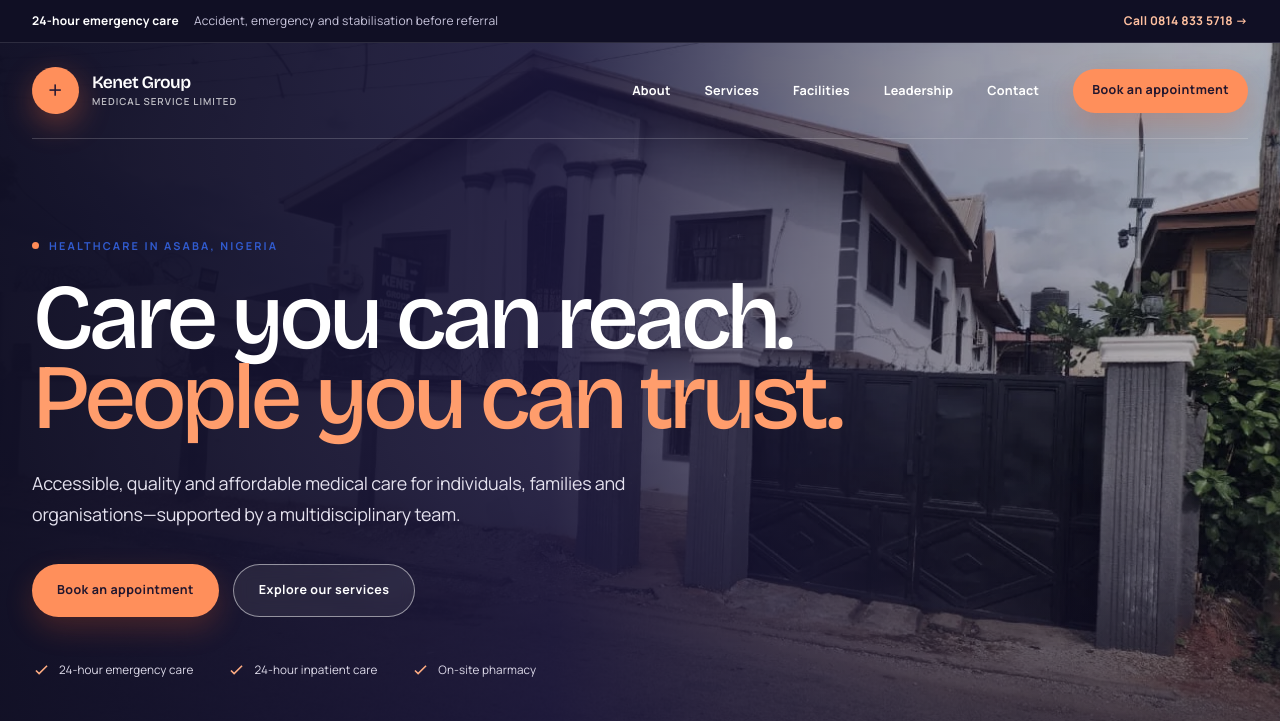
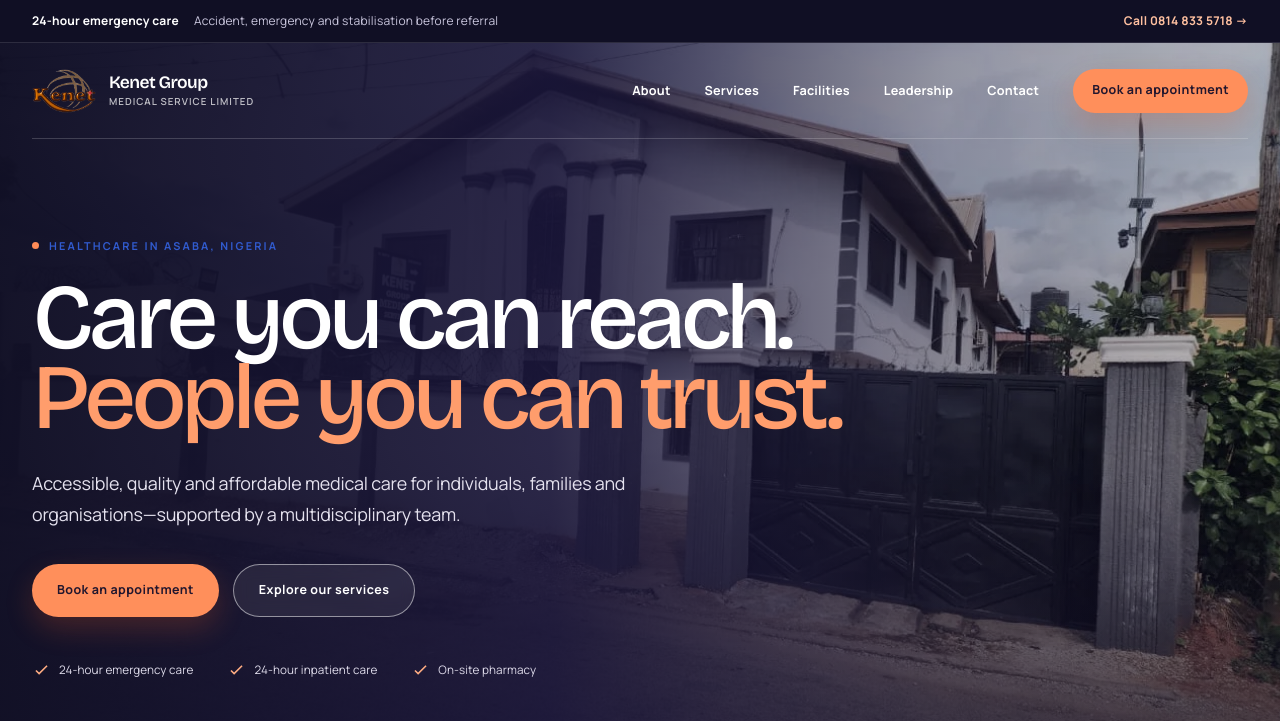
Before and after one commit to enicrowndav/enicrowndav.github.io, a website: page kenet-hospital-website/index.html in a window 1280 px wide. Shown: the top 721 px of the page. Drawn offline with Linux system fonts and the light colour scheme.

Commit message:
Add official Kenet logo

```diff
--- a/kenet-hospital-website/brand-expression.css
+++ b/kenet-hospital-website/brand-expression.css
@@ -49,7 +49,8 @@ body{background:#fbfaf8;color:var(--ink);font-family:var(--sans);letter-spacing:
 @media(max-width:960px){.faq__grid{grid-template-columns:1fr;gap:40px}.faq__heading{position:static}}
 @media(max-width:650px){.section{padding:82px 0}.service-card{min-height:270px;padding:27px}.service-card h3{font-size:1.28rem}.people-grid{gap:37px}.person__image{aspect-ratio:4/4.2}.faq__list summary{padding:21px 0;font-size:.9rem}.faq__list details p{font-size:.8rem}.contact__details p{font-size:.95rem}}
 .contact-note a,.contact__details a{font-weight:700}.contact-inline-link{display:inline-flex;gap:6px;align-items:center;color:#ffb793;font-size:.68rem;font-weight:700;letter-spacing:.06em;text-transform:uppercase}.form-status a{text-decoration:underline;font-weight:700}.mobile-actions{display:none}
-@media(max-width:650px){body{padding-bottom:66px}.mobile-actions{position:fixed;z-index:80;display:grid;grid-template-columns:repeat(3,1fr);inset:auto 0 0;background:#fff;box-shadow:0 -12px 35px rgba(19,18,48,.16);padding:max(7px,env(safe-area-inset-bottom)) 8px 7px;border-top:1px solid #e2dfec}.mobile-actions a{min-height:48px;display:flex;flex-direction:column;align-items:center;justify-content:center;gap:1px;color:#252047;font-size:.66rem;font-weight:700;border-right:1px solid #ebe8f2}.mobile-actions a:last-child{border-right:0;background:#ff8f5b;border-radius:9px;color:#21162e}.mobile-actions span{font-size:1rem;line-height:1}.footer{padding-bottom:42px}}
+.brand__logo-wrap{width:64px;height:46px;display:flex;align-items:center;justify-content:center;overflow:hidden}.brand__logo{width:64px;height:44px;object-fit:contain}.brand .brand__mark{display:none}.brand--footer .brand__logo-wrap{width:74px;height:52px}.brand--footer .brand__logo{width:74px;height:51px}
+@media(max-width:650px){body{padding-bottom:66px}.brand__logo-wrap{width:55px;height:40px}.brand__logo{width:55px;height:39px}.brand--footer .brand__logo-wrap{width:62px;height:45px}.brand--footer .brand__logo{width:62px;height:44px}.mobile-actions{position:fixed;z-index:80;display:grid;grid-template-columns:repeat(3,1fr);inset:auto 0 0;background:#fff;box-shadow:0 -12px 35px rgba(19,18,48,.16);padding:max(7px,env(safe-area-inset-bottom)) 8px 7px;border-top:1px solid #e2dfec}.mobile-actions a{min-height:48px;display:flex;flex-direction:column;align-items:center;justify-content:center;gap:1px;color:#252047;font-size:.66rem;font-weight:700;border-right:1px solid #ebe8f2}.mobile-actions a:last-child{border-right:0;background:#ff8f5b;border-radius:9px;color:#21162e}.mobile-actions span{font-size:1rem;line-height:1}.footer{padding-bottom:42px}}
 .care-story{background:#f8f5ef;overflow:hidden}.care-story__grid{display:grid;grid-template-columns:1.15fr .85fr;gap:8%;align-items:center}.care-story__image{margin:0;position:relative}.care-story__image::before{content:"";position:absolute;inset:-24px 24px 24px -24px;border-radius:22px;background:#dfe8ff;z-index:0}.care-story__image img{position:relative;z-index:1;width:100%;aspect-ratio:3/2;object-fit:cover;border-radius:20px;filter:saturate(.82) contrast(1.02);box-shadow:0 32px 70px rgba(24,26,69,.16)}.care-story__image figcaption{position:absolute;z-index:2;left:18px;bottom:16px;background:rgba(18,17,45,.86);color:#fff;border-radius:100px;padding:8px 13px;font-size:.59rem;letter-spacing:.06em;text-transform:uppercase;backdrop-filter:blur(8px)}.care-story__content>p:not(.eyebrow){color:var(--muted);max-width:560px}.care-story__equipment{display:grid;grid-template-columns:122px 1fr;gap:20px;align-items:center;margin-top:35px;padding-top:25px;border-top:1px solid #dad5e2}.care-story__equipment img{width:122px;height:122px;object-fit:cover;border-radius:14px;filter:saturate(.8)}.care-story__equipment small{color:#315bcf;font-size:.62rem;font-weight:700;letter-spacing:.1em;text-transform:uppercase}.care-story__equipment h3{font-family:var(--sans);font-size:1rem;line-height:1.3;margin:5px 0;font-weight:700}.care-story__equipment p{font-size:.74rem;line-height:1.65;color:var(--muted);margin:0}
 @media(max-width:960px){.care-story__grid{grid-template-columns:1fr;gap:65px}.care-story__image{margin-right:20px}.care-story__content{max-width:670px}}
 @media(max-width:650px){.care-story__grid{gap:52px}.care-story__image{margin-right:8px}.care-story__image::before{inset:-12px 12px 12px -12px;border-radius:17px}.care-story__image img{border-radius:15px}.care-story__image figcaption{left:10px;bottom:9px;font-size:.51rem;padding:6px 9px}.care-story__equipment{grid-template-columns:95px 1fr;gap:15px;margin-top:27px}.care-story__equipment img{width:95px;height:95px;border-radius:11px}}
--- a/kenet-hospital-website/index.html
+++ b/kenet-hospital-website/index.html
@@ -36,7 +36,7 @@
     </div>
     <nav class="nav shell" aria-label="Main navigation">
       <a class="brand" href="#home" aria-label="Kenet Group Medical Service Limited, home">
-        <span class="brand__mark" aria-hidden="true"><span>+</span></span>
+        <span class="brand__logo-wrap"><img class="brand__logo" src="assets/images/kenet-logo.webp" alt="Kenet logo" width="865" height="600"></span>
         <span><strong>Kenet Group</strong><small>Medical Service Limited</small></span>
       </a>
       <button class="menu-toggle" type="button" aria-expanded="false" aria-controls="primary-menu" data-menu-toggle>
@@ -241,7 +241,7 @@
 
   <footer class="footer">
     <div class="shell footer__top">
-      <a class="brand brand--footer" href="#home"><span class="brand__mark" aria-hidden="true"><span>+</span></span><span><strong>Kenet Group</strong><small>Medical Service Limited</small></span></a>
+      <a class="brand brand--footer" href="#home"><span class="brand__logo-wrap"><img class="brand__logo" src="assets/images/kenet-logo.webp" alt="Kenet logo" width="865" height="600"></span><span><strong>Kenet Group</strong><small>Medical Service Limited</small></span></a>
       <p>Accessible, quality and affordable healthcare for the people and organisations we serve.</p>
       <div class="footer__links"><div><strong>Explore</strong><a href="#about">About us</a><a href="#services">Services</a><a href="#facilities">Facilities</a></div><div><strong>Patient care</strong><a href="#appointment">Appointments</a><a href="#contact">Emergency care</a><a href="#contact">Plan your visit</a></div></div>
     </div>
```
Also changed, not shown: kenet-hospital-website/assets/images/kenet-logo.webp (added).
